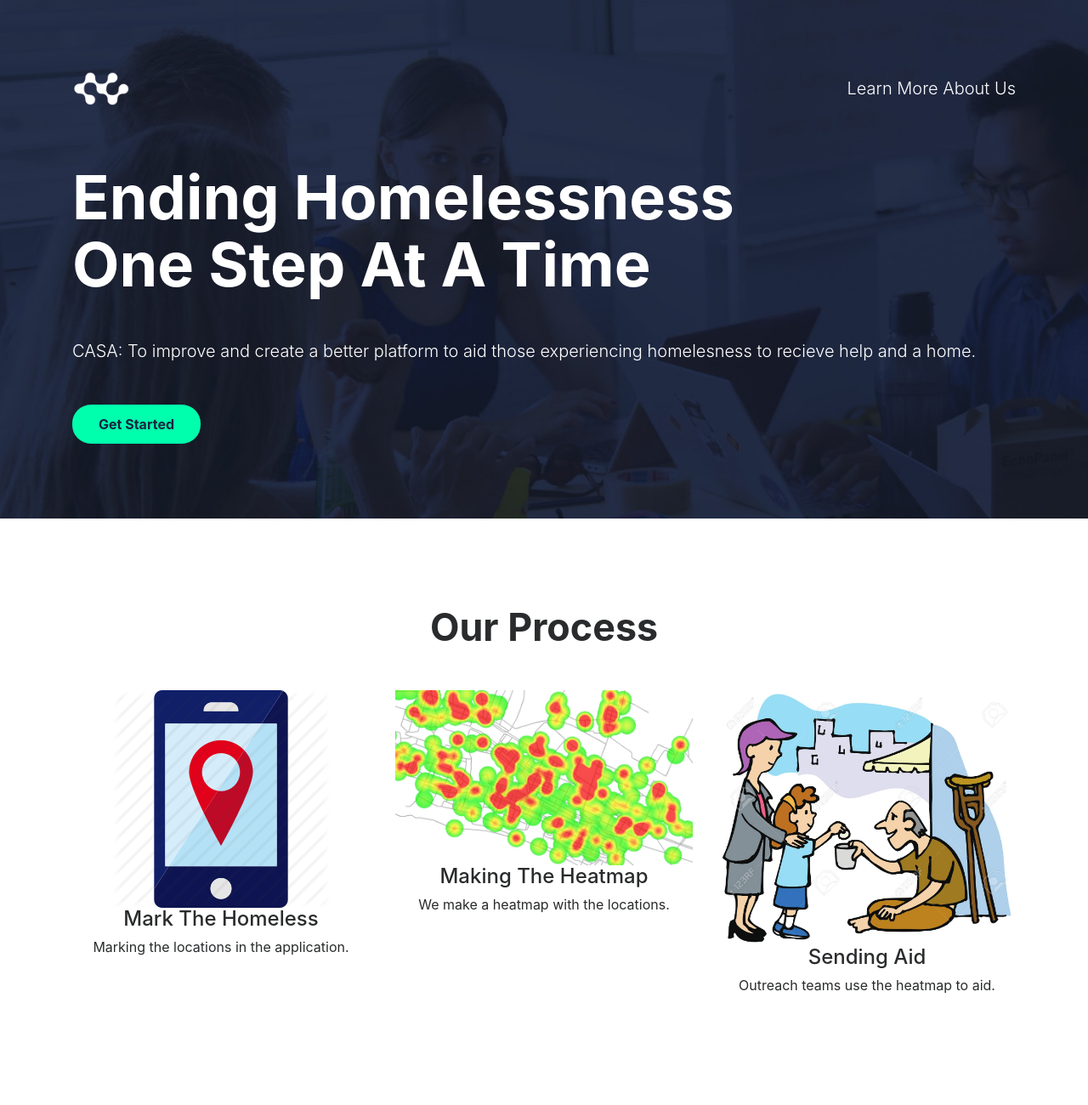
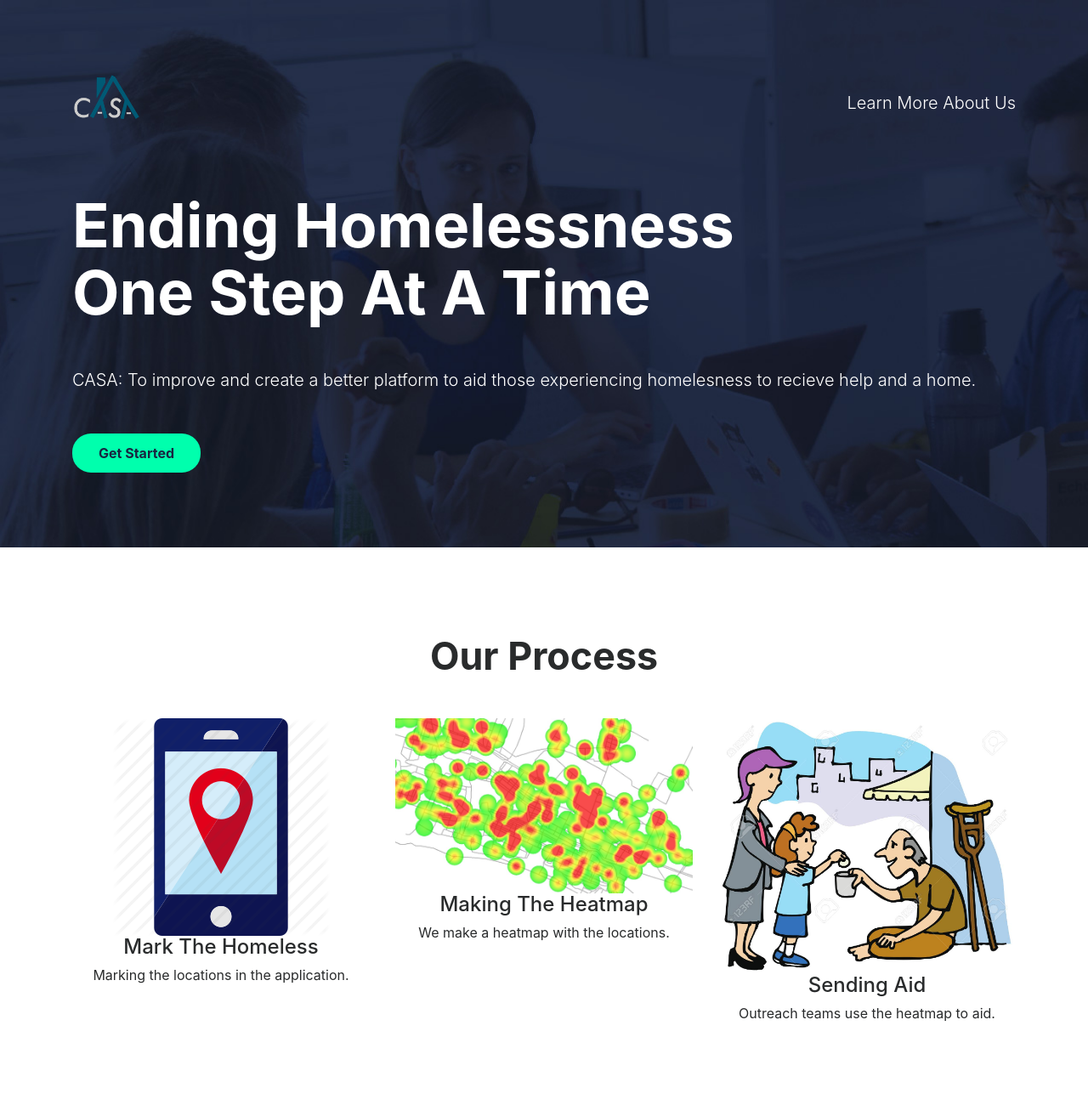
Before and after one commit to casadmz/casadmz.github.io, a plain HTML site: page index.html in a window 1280 px wide. Shown: the top 1300 px of the page at 85% size. Drawn offline with Linux system fonts and the light colour scheme.

Commit message:
Logo Additions

```diff
--- a/index.html
+++ b/index.html
@@ -5,7 +5,7 @@
     <meta name="viewport" content="width=device-width, initial-scale=1, shrink-to-fit=no">
     <title>CASA</title>
     <meta name="description" content="Helping Those Experiencing Homless Recieve Help & A Home">
-    <link rel="icon" href="img/favicon.png" sizes="32x32" type="image/png">
+    <link rel="icon" href="img/casa_main.png" sizes="32x32" type="image/png">
     <!-- custom.css -->
     <link rel="stylesheet" href="css/custom.css">
     <!-- bootstrap.min.css -->
@@ -23,8 +23,8 @@
         <div class="container text-center text-md-left">
             <header>
                 <div class="row justify-content-between">
-                    <div class="col-2">
-                        <img src="img/logo.png" alt="logo">
+                    <div class="col-4">
+                        <img src="img/casa_main.png" height="mx-auto" width="mx-auto" alt="Welcome To CASA" >
                     </div>
                     <div class="col-6 align-self-center text-right">
                         <a href="https://docs.google.com/document/d/1zor2s2MayOm3LiNgK2cgnUtaPH0YJFv0B7erPI3KXm4/edit?usp=sharing" class="text-white lead">Learn More About Us</a>
@@ -39,11 +39,11 @@
                 CASA: To improve and create a better platform to aid those experiencing homelesness to recieve help and a home.
                 <br>
             </p>
-            <a href="#" data-aos="fade" data-aos-easing="linear" data-aos-duration="1000" data-aos-once="true" class="btn my-4 font-weight-bold atlas-cta cta-green">Get Started</a>
+            <a href="#middle" data-aos="fade" data-aos-easing="linear" data-aos-duration="1000" data-aos-once="true" class="btn my-4 font-weight-bold atlas-cta cta-green">Get Started</a>
         </div>
     </div>
     <!-- three-blcok -->
-    <div class="container my-5 py-2">
+    <div id='middle' class="container my-5 py-2" data-aos="fade" data-aos-easing="linear" data-aos-duration="1000" data-aos-once="true">
         <h2 class="text-center font-weight-bold my-5">Our Process</h2>
         <div class="row">
             <div data-aos="fade-up" data-aos-delay="0" data-aos-duration="1000" data-aos-once="true" class="col-md-4 text-center">
@@ -208,16 +208,16 @@
                     Copyright © 2018 CASA.
                 </div>
                 <div class="col-md-6 align-self-center text-center text-md-right my-2" id="social-media">
-                    <a href="#" class="d-inline-block text-center ml-2">
+                    <!-- <a href="#" class="d-inline-block text-center ml-2">
                     	<i class="fa fa-facebook" aria-hidden="true"></i>
-                    </a>
-                    <a href="#" class="d-inline-block text-center ml-2">
+                    </a> -->
+                    <!-- <a href="#" class="d-inline-block text-center ml-2">
                     	<i class="fa fa-twitter" aria-hidden="true"></i>
-                    </a>
-                    <a href="#" class="d-inline-block text-center ml-2">
+                    </a> -->
+                    <!-- <a href="#" class="d-inline-block text-center ml-2">
                     	<i class="fa fa-medium" aria-hidden="true"></i>
-                    </a>
-                    <a href="#" class="d-inline-block text-center ml-2">
+                    </a> -->
+                    <a href="https://www.linkedin.com/in/humza-khokhar/" class="d-inline-block text-center ml-2">
                     	<i class="fa fa-linkedin" aria-hidden="true"></i>
                     </a>
                 </div>
```
Also changed, not shown: img/casa_main.png (added).
